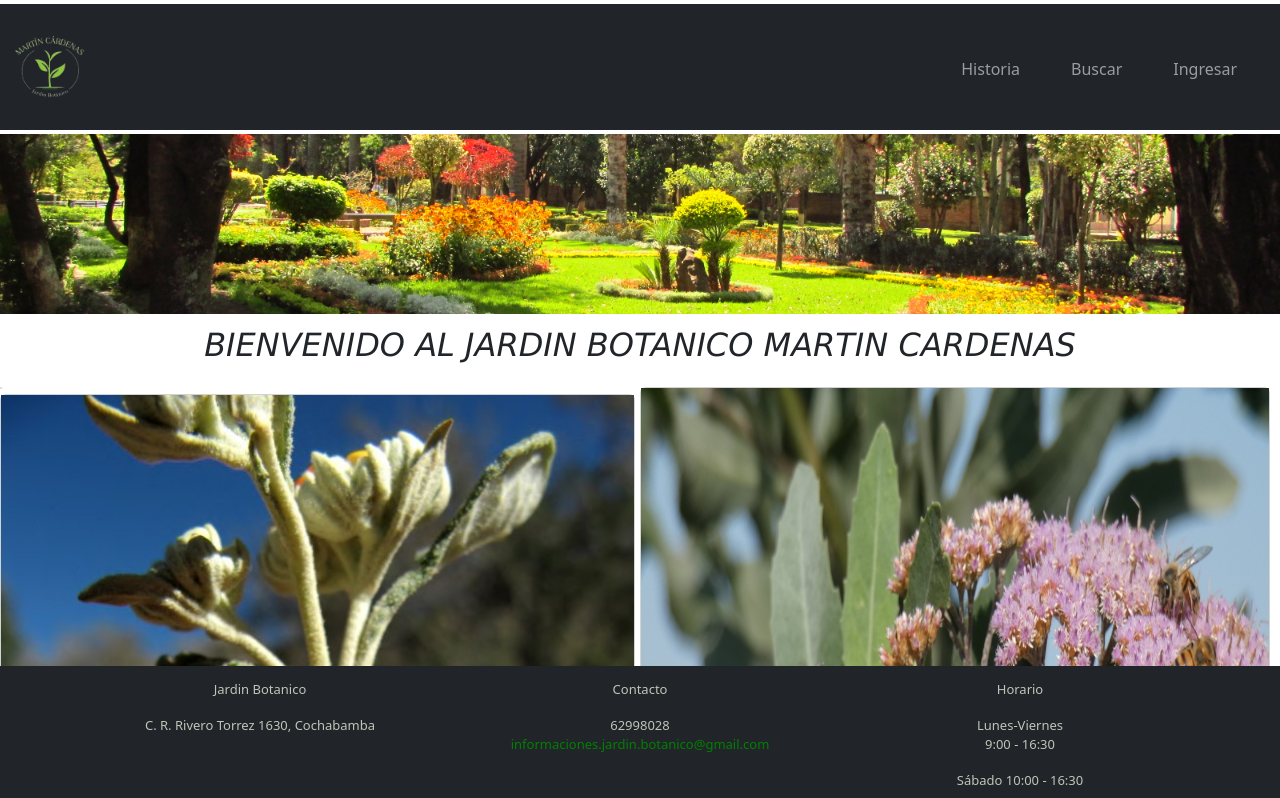
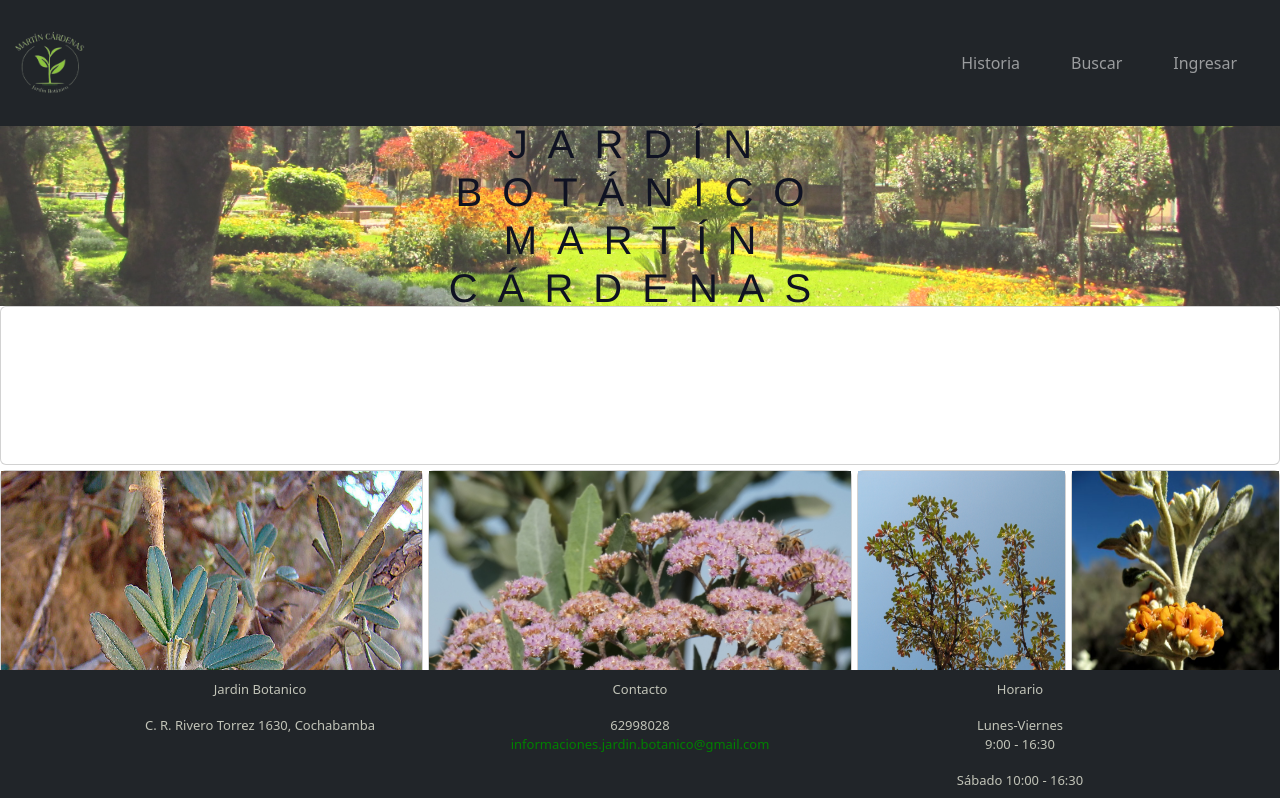
Before and after one commit to Arieleandrovv/jardinBotanico, a React (Create React App) app in the folder frontend/: page / in a window 1280 px wide. Shown: the top 798 px of the page. Built offline with nearby package versions, Linux system fonts and the light colour scheme.

Commit message:
home page con imagenes

```diff
--- a/frontend/src/App.js
+++ b/frontend/src/App.js
@@ -5,6 +5,7 @@ import ShowListPlants from './components/ShowListPlants';
 import Plant from './components/RegisterPlant';
 import Home from './components/Home';
 import Login from './components/Login';
+import Histori from './components/Historia';
 import 'bootstrap/dist/css/bootstrap.css';
 function App() {
   const isAuthenticated = localStorage.getItem('token');
@@ -16,6 +17,7 @@ function App() {
             <Routes>
             <Route path="/" element={<Home />} />
               <Route path='/login' element={<Login />} />
+              <Route path='/historia' element={<Histori />} />
               <Route path='/plantas' element={<ShowListPlants />} />
               <Route path='/registroPlanta' element={<Plant />} />
             </Routes>
--- /dev/null
+++ b/frontend/src/components/Historia.js
@@ -0,0 +1,29 @@
+import React from "react";
+import '../styles/style.css';
+import '../images/sewenqa.jpg';
+
+
+const images = [
+  { src: 'sewenqa.jpg', alt: 'Image 1' },
+  { src: 'image2.jpg', alt: 'Image 2' },
+  { src: 'image3.jpg', alt: 'Image 3' },
+  { src: 'image4.jpg', alt: 'Image 4' },
+  { src: 'image5.jpg', alt: 'Image 5' }
+];
+
+function Gallery() {
+  return (
+    <div className="gallery">
+      {images.map((image, index) => (
+        <img
+          key={index}
+          className="gallery__item"
+          src={image.src}
+          alt={image.alt}
+        />
+      ))}
+    </div>
+  );
+}
+
+export default Gallery;
--- a/frontend/src/components/Home.js
+++ b/frontend/src/components/Home.js
@@ -3,6 +3,11 @@ import { URL_BACKEND } from '../const';
 import portada from '../images/jardin portada.jpg';
 import kiskina from '../images/uri uri real.jpeg';
 import kiswara from '../images/kiswara2.jpg';
+import lloque from '../images/quewina.jpg';
+import sewenqa from '../images/sewenqa.jpg';
+import kiskis from '../images/kiswara.jpg';
+import sewenqaa from '../images/sewenqa2.jpeg';
+import quewinia from '../images/quewiña.jpg';
 import NavbarExUser from "./NavigationComponentsExUser/NavbarExUser";
 import FooterExUser from "./NavigationComponentsExUser/FooterExUser";
 const endpoint = URL_BACKEND;
@@ -14,38 +19,52 @@ function Home() {
       <div className="App">
         <NavbarExUser />
         <div>
+          <div className="titulo-img">
+          <img src={portada}
+          alt="Jardin"
+          className="w-100 p-8"
+          style={{ objectFit: "cover", maxWidth: 'auto', maxHeight: '180px', opacity:"80%" }} />
+          <h1 class="title">JARDÍN BOTÁNICO MARTÍN CÁRDENAS</h1>
+          </div>
           <div>
-          <img src={portada} alt="Jardin" className="w-100 p-8"  style={{ objectFit: "cover", maxWidth: 'auto', maxHeight: '180px' }} />
-          <p class="title">BIENVENIDO AL JARDIN BOTANICO MARTIN CARDENAS</p>
+            <article>
+
+            </article>
           </div>
 
           <div class = "layout layout--onecol">
             <div class="layout__region layout__region --content">
               <div class="block block--what-is-in-bloom block-layout-builder block-inline-blockwhats-in-bloom">
                 <div class="what-is-in-bloom">
-                  <article class ="card card--without-cta card--what-is-in-bloom first-card" style={{ gridColumn:"1/span 2", gridRow:"2/span 1" }}>
-                  <img src={kiswara} alt="kisquiña2" style={{ height:"100%", width:"100%"}}/>
+                  <article class ="card card--without-cta card--what-is-in-bloom first-card" style={{gridColumn:"1/span 2", gridRow:"2 /span 2"}} >
+                  <img src={quewinia} alt="kisquiña2" style={{ height:"100%", maxWidth:"auto"}}/>
                   </article>
-                  <article class="card card--without-cta    card--what-is-in-bloom" ></article>
-                  <article class="card card--without-cta card--what-is-in-bloom cta-card" style={{gridRow: "span 4"}}>
-                  <img src={kiskina} alt="kisquiña" style={{ height:"100%", width:"auto"}}/>
+                  <article class="card card--without-cta    card--what-is-in-bloom" style={{gridColumn:"3/ span 2", gridRow:"2 /span 1"}} >
+                  <img src={kiskina} alt="kisquiña" style={{ height:"100%", maxmaxWidth:"100%"}}/>
+                  </article>
+                  <article class="card card--without-cta card--what-is-in-bloom cta-card" style={{gridColumn:"1/ span 6", gridRow:"1 /span 1"}}>
+
                   </article>
 
-                  <article></article>
-                  <article></article>
-                  <article></article>
-                  <article></article>
+                  <article class="card card--without-cta card--what-is-in-bloom cta-card" style={{}}>
+                  <img src={lloque} alt="kisquiña" style={{ height:"100%", maxWidth:"auto"}}/>
+                  </article>
+
+                  <article class="card card--without-cta card--what-is-in-bloom cta-card" style={{}}>
+                  <img src={kiswara} alt="kisquiña" style={{ height:"100%", maxWidth:"auto"}}/>
+                  </article>
+
+
           </div>
 
           </div>
           </div>
           </div>
+      <FooterExUser/>
+      </div>
 
+    </div>
 
-
-      </div>
-      <FooterExUser />
-    </div>
   );
 }
 export default Home;
--- a/frontend/src/components/NavigationComponentsAdmin/Navbar.js
+++ b/frontend/src/components/NavigationComponentsAdmin/Navbar.js
@@ -12,7 +12,7 @@ const Navbar = () => {
       <div className="collapse navbar-collapse justify-content-end" id="navbarNav">
         <ul className="navbar-nav">
           <li className="nav-item">
-            <Link className="nav-link" to="/plantas">Login</Link>
+            <Link className="nav-link" to="/">Cerrar Sesion</Link>
           </li>
         </ul>
       </div>
--- a/frontend/src/components/NavigationComponentsExUser/NavbarExUser.js
+++ b/frontend/src/components/NavigationComponentsExUser/NavbarExUser.js
@@ -12,7 +12,7 @@ const NavbarExUser = () => {
       <div className="collapse navbar-collapse justify-content-end" id="navbarNav">
         <ul className="navbar-nav">
           <li className="nav-item">
-            <Link className="nav-link" to="/">Historia</Link>
+            <Link className="nav-link" to="/historia">Historia</Link>
           </li>
           <li className="nav-item">
             <Link className="nav-link" to="/">Buscar</Link>
--- a/frontend/src/components/ShowListPlants.js
+++ b/frontend/src/components/ShowListPlants.js
@@ -23,7 +23,7 @@ function ShowListPlants() {
             <div className="row">
                 <Sidebar />
                 <div className="col-md-9 ml-sm-auto col-lg-10 px-4">
-                    <div className="titulo"><h1 >Listado de Plantas</h1></div>
+                    <div className="titulo"><h2>Listado de Plantas</h2></div>
                     <table className="table">
                         <thead>
                             <tr>
--- a/frontend/src/styles/navigation.css
+++ b/frontend/src/styles/navigation.css
@@ -33,7 +33,7 @@ body {
 
 
 .nav-menu {
-  list-style: none;
+  list-style:circle;
   display: flex;
 }
 
--- a/frontend/src/styles/style.css
+++ b/frontend/src/styles/style.css
@@ -5,25 +5,22 @@
     border-radius: 40px;
     padding: 25px 35px;
     border: 5px solid rgb(255, 255, 255);
-    box-shadow: rgba(133, 189, 215, 0.8784313725) 0px 30px 30px -20px;
-    margin: 0 auto; /* Centra horizontalmente el contenedor */
+    margin: 0 auto;
     display: flex;
     flex-direction: column;
     align-items: center;
     justify-content: center;
     margin-top: 50px;
   }
-  .titulo, h1{
+  .titulo, h2{
     margin: 1%;
-    border: solid #E9F6C7 ;
     background-color: #E9F6C7;
+    width: 100%;
     color: black;
     animation-iteration-count: initial;
     text-align: center;
   }
- div{
-    margin-top:4px;
- }
+
   .table{
     margin: 1%;
   }
@@ -36,28 +33,44 @@
     margin-bottom: 1%;
   }
 .button{
-    border-radius: 30px;
-    border-color:solid blueviolet;
+    border-radius: 20px;
+    background-color: #E9F6C7;
+    margin-left: 3px;
 }
-.title{
-    height: 50px;
-    margin-top: 7px;
-    font-family:'Lucida Sans', 'Lucida Sans Regular', 'Lucida Grande', 'Lucida Sans Unicode', Geneva, Verdana;
-    text-shadow: #000000;
-    font-style:oblique;
-    font-size: xx-large;
-    place-items:initial;
-    font: optional;
-    text-size-adjust:inherit;
+.descripcion{
+
+ position:relative;
+ left: 80px;
+ top: 5px;
 }
-.desc{
- left: 5%;
+.titulo-img{
+  position: relative;
+  max-width: auto;
+  max-height: 280px;
+}
+.title {
+  position: absolute;
+  top: 50%;
+  left: 50%;
+  transform: translate(-50%, -50%);
+  text-align: center;
+  font-family:'Franklin Gothic Medium', 'Arial Narrow', Arial;
+  font:900;
+  letter-spacing: 20px;
+  color: #0f1222;
+  text-decoration-style: dotted;
+}
+
+input{
+ border-radius: 5px;
+
 }
 .what-is-in-bloom{
     display: grid;
-    grid-gap: 5px;
-    grid-template-columns: auto auto auto auto auto;
-    grid-template-rows: auto auto auto;
+
+    grid-template-columns: repeat(6,1fr);
+    grid-template-rows: repeat(4,0.5fr);
+    gap: 5px;
     overflow: hidden;
 }
 *{
@@ -65,11 +78,11 @@
 }
 .layout--onecol .layout__region {
     width: 100%;
-    height: 45%;
+    height: 25%;
 }
 
 .layout__region--content {
-    display: flex;
+    display: static;
     flex-direction: column;
 }
 .what-is-in-bloom .card.card--what-is-in-bloom.card--without-cta {
```
Also changed, not shown: frontend/src/components/Login.js (+1 -22 lines), frontend/src/components/RegisterPlant.js (+11 -11 lines), frontend/src/images/qewiña.jpg (deleted).
